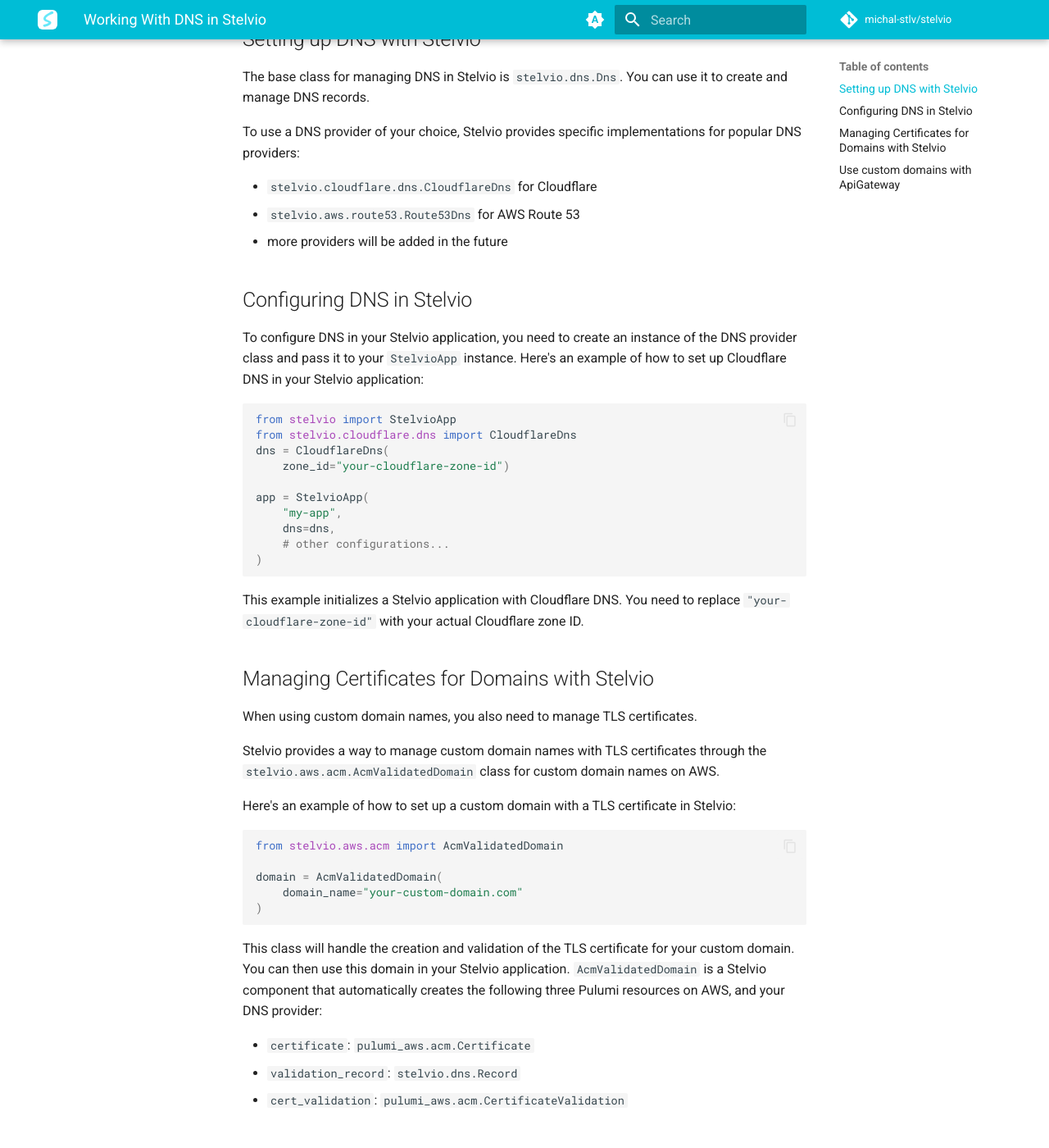
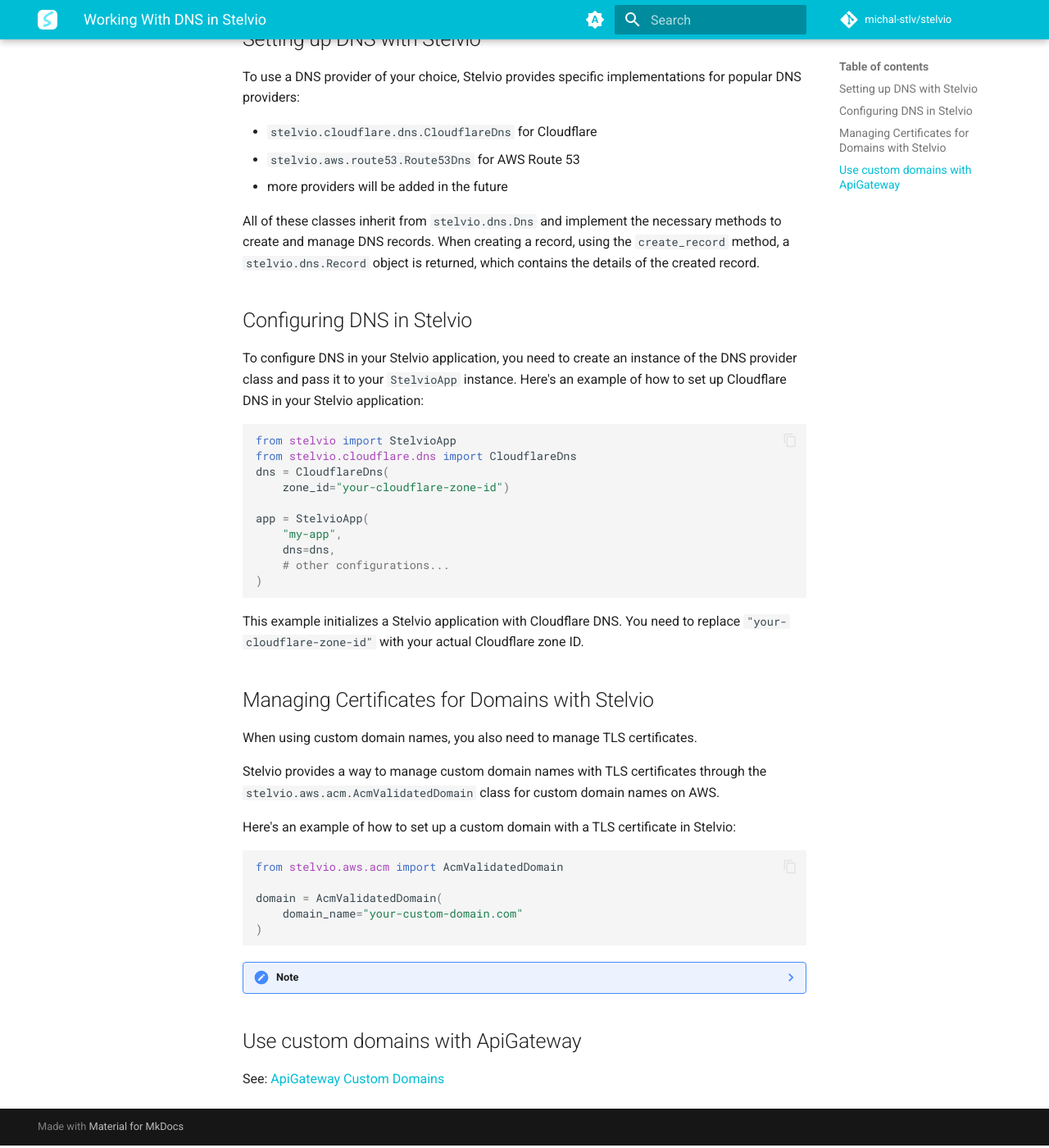
Before and after one commit to stelviodev/stelvio, an MkDocs documentation site: the page built from docs/guides/dns.md, in a window 1280 px wide and 1400 px high, scrolled down 593 px. Shown: the whole window at 82% size. Built offline with MkDocs 1.6.1 and Material for MkDocs 9.7.7, drawn with Linux system fonts in a browser that asks for light colours; comment, search, counter and statistics services are not loaded.

Commit message:
PR comments addressed

````diff
--- a/docs/guides/api-gateway.md
+++ b/docs/guides/api-gateway.md
@@ -293,6 +293,7 @@
 ```python
 from stelvio import StelvioApp
 from stelvio.cloudflare.dns import CloudflareDns
+from stelvio.aws.dns import Route53Dns
 
 dns = CloudflareDns(
     zone_id="your-cloudflare-zone-id"
--- a/docs/guides/dns.md
+++ b/docs/guides/dns.md
@@ -11,13 +11,13 @@
 
 ## Setting up DNS with Stelvio
 
-The base class for managing DNS in Stelvio is `stelvio.dns.Dns`. You can use it to create and manage DNS records.
-
 To use a DNS provider of your choice, Stelvio provides specific implementations for popular DNS providers:
 
 - `stelvio.cloudflare.dns.CloudflareDns` for Cloudflare
 - `stelvio.aws.route53.Route53Dns` for AWS Route 53
 - more providers will be added in the future
+
+All of these classes inherit from `stelvio.dns.Dns` and implement the necessary methods to create and manage DNS records. When creating a record, using the `create_record` method, a `stelvio.dns.Record` object is returned, which contains the details of the created record.
 
 ## Configuring DNS in Stelvio
 
@@ -55,12 +55,13 @@
 )
 ```
 
-This class will handle the creation and validation of the TLS certificate for your custom domain. You can then use this domain in your Stelvio application.
-`AcmValidatedDomain` is a Stelvio component that automatically creates the following three Pulumi resources on AWS, and your DNS provider:
+??? note
+    This class will handle the creation and validation of the TLS certificate for your custom domain. You can then use this domain in your Stelvio application.
+    `AcmValidatedDomain` is a Stelvio component that automatically creates the following three Pulumi resources on AWS, and your DNS provider:
 
-- `certificate`: `pulumi_aws.acm.Certificate`
-- `validation_record`: `stelvio.dns.Record`
-- `cert_validation`: `pulumi_aws.acm.CertificateValidation`
+    - `certificate`: `pulumi_aws.acm.Certificate`
+    - `validation_record`: `stelvio.dns.Record`
+    - `cert_validation`: `pulumi_aws.acm.CertificateValidation`
 
 
 ## Use custom domains with ApiGateway
````
Also changed, not shown: other parts of docs/guides/api-gateway.md (+2 -1 lines).
